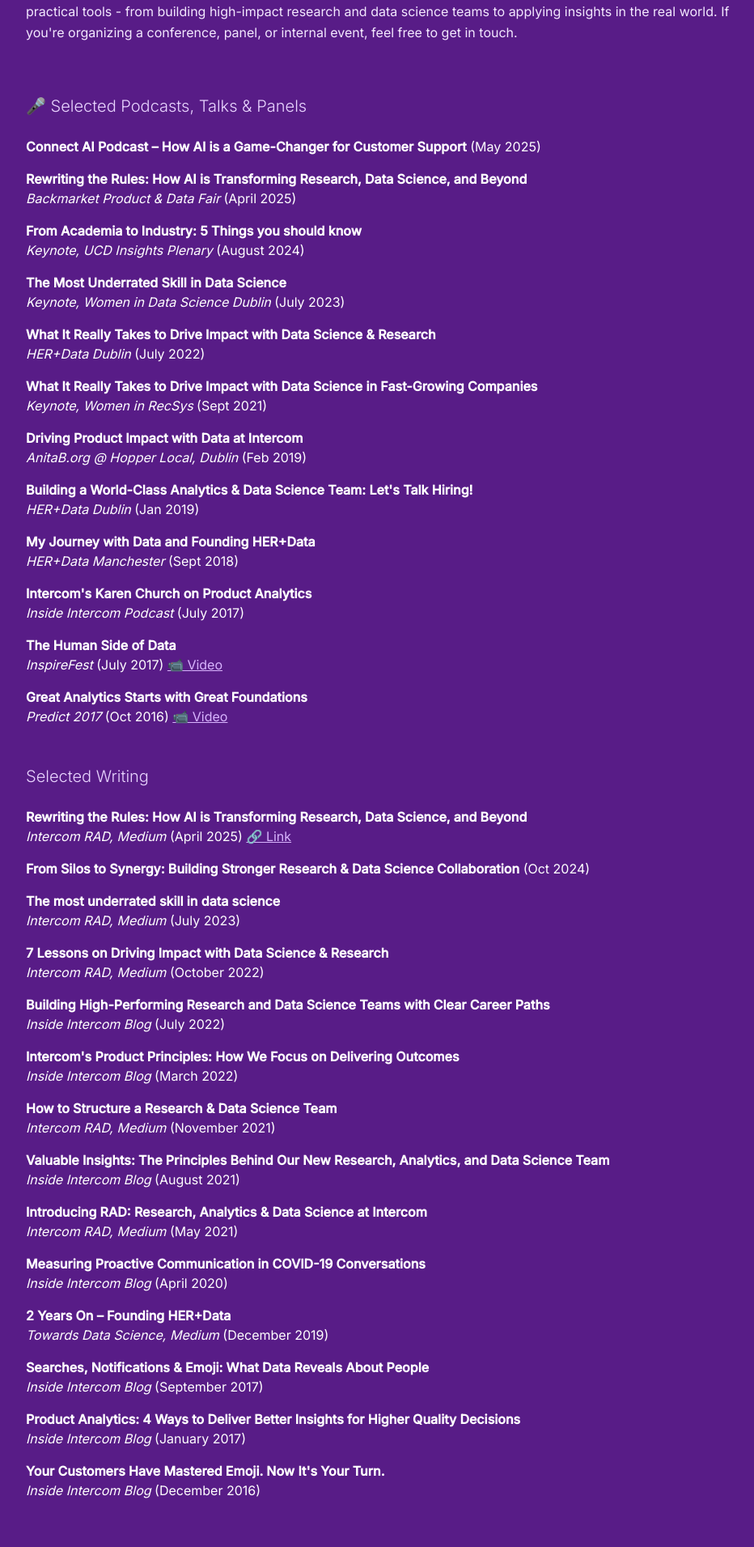
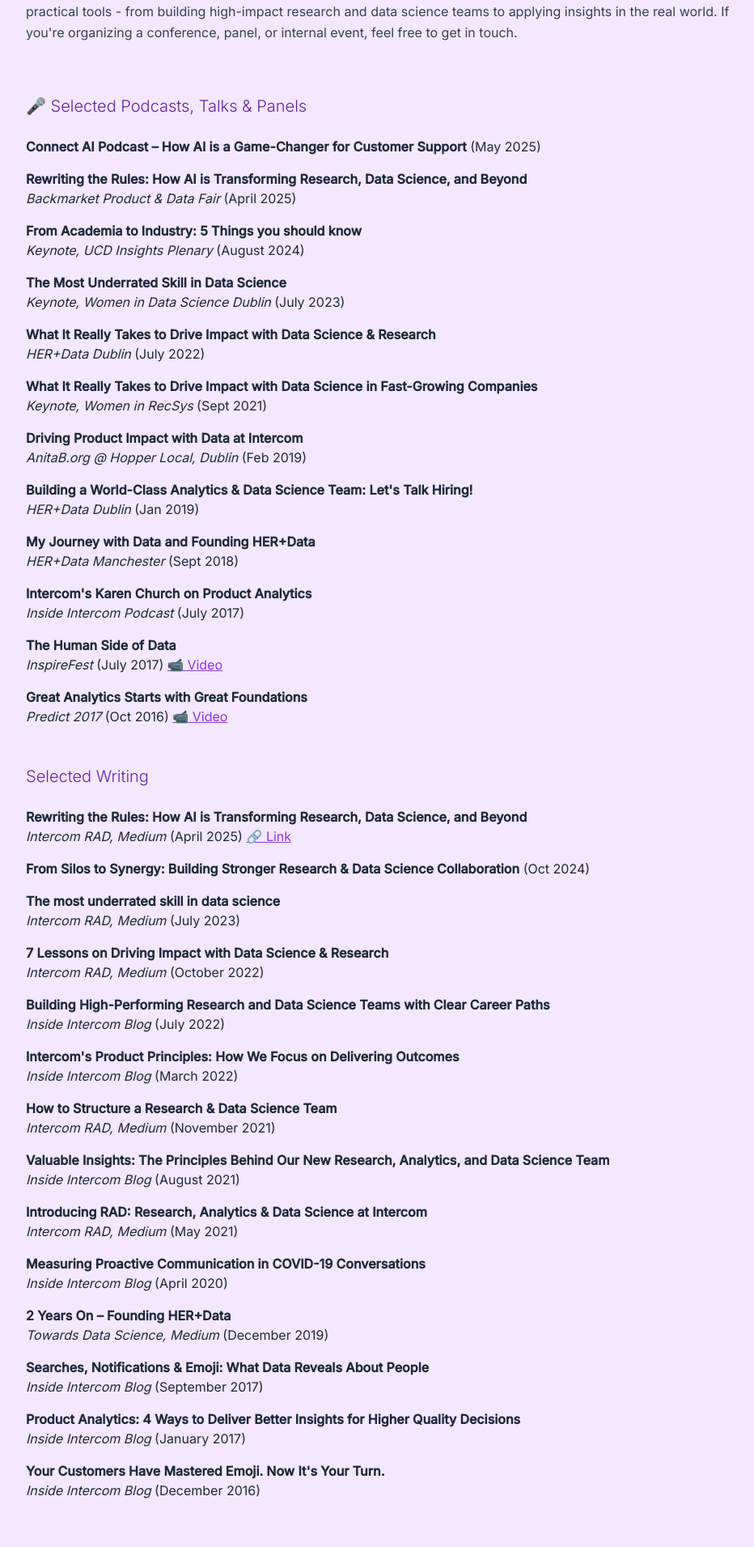
Before and after one commit to kchurch-maker/church-inspired-site-kit, a React (Vite) app: page / in a window 1280 px wide. Shown: the part 1929-3840 px from the top of the page at 81% size, without its empty margins (160-1092 px from the left). Built offline with nearby package versions, Linux system fonts and the light colour scheme.

Commit message:
feat: Use lighter purple in WritingSpeaking
Adjusted the background color and text colors in the WritingSpeaking section to use a lighter shade of purple, as requested.

```diff
--- a/src/components/WritingSpeaking.tsx
+++ b/src/components/WritingSpeaking.tsx
@@ -3,14 +3,14 @@ import React from 'react';
 
 const WritingSpeaking = () => {
   return (
-    <section id="writing-speaking" className="py-24 px-6 lg:px-8 bg-purple-900 text-white">
+    <section id="writing-speaking" className="py-24 px-6 lg:px-8 bg-purple-100 text-slate-800">
       <div className="max-w-4xl mx-auto">
-        <h2 className="text-3xl md:text-4xl font-light text-white mb-16 text-center">
+        <h2 className="text-3xl md:text-4xl font-light text-slate-800 mb-16 text-center">
           Writing & Speaking
         </h2>
 
         {/* Overview */}
-        <div className="mb-16 text-purple-100 leading-relaxed">
+        <div className="mb-16 text-slate-700 leading-relaxed">
           <p className="mb-4">
             I speak and write about leadership, research, data science and product innovation - with a growing focus on how AI is reshaping the way we work, build, and serve customers. My recent talks and writing explore what it means to lead AI-forward teams, how AI is blurring the lines between disciplines, and the evolving role of data and research in driving decisions across fast-moving organizations.
           </p>
@@ -21,85 +21,85 @@ const WritingSpeaking = () => {
 
         {/* Selected Podcasts, Talks & Panels */}
         <div className="mb-12">
-          <h3 className="text-xl font-light text-purple-200 mb-6">🎤 Selected Podcasts, Talks & Panels</h3>
+          <h3 className="text-xl font-light text-purple-800 mb-6">🎤 Selected Podcasts, Talks & Panels</h3>
           <div className="space-y-4">
            <div>
-              <p className="text-white">
+              <p className="text-slate-800">
                 <strong>Connect AI Podcast – How AI is a Game-Changer for Customer Support</strong> (May 2025)
               </p>
             </div>
             <div>
-              <p className="text-white">
+              <p className="text-slate-800">
                 <strong>Rewriting the Rules: How AI is Transforming Research, Data Science, and Beyond</strong><br />
                 <em>Backmarket Product & Data Fair</em> (April 2025)
               </p>
             </div>
             <div>
-              <p className="text-white">
+              <p className="text-slate-800">
                 <strong>From Academia to Industry: 5 Things you should know</strong><br />
                 <em>Keynote, UCD Insights Plenary</em> (August 2024)
               </p>
             </div>
 
             <div>
-              <p className="text-white">
+              <p className="text-slate-800">
                 <strong>The Most Underrated Skill in Data Science</strong><br />
                 <em>Keynote, Women in Data Science Dublin</em> (July 2023)
               </p>
             </div>
 
             <div>
-              <p className="text-white">
+              <p className="text-slate-800">
                 <strong>What It Really Takes to Drive Impact with Data Science & Research</strong><br />
                 <em>HER+Data Dublin</em> (July 2022)
               </p>
             </div>
 
             <div>
-              <p className="text-white">
+              <p className="text-slate-800">
                 <strong>What It Really Takes to Drive Impact with Data Science in Fast-Growing Companies</strong><br />
                 <em>Keynote, Women in RecSys</em> (Sept 2021)
               </p>
             </div>
 
             <div>
-              <p className="text-white">
+              <p className="text-slate-800">
                 <strong>Driving Product Impact with Data at Intercom</strong><br />
                 <em>AnitaB.org @ Hopper Local, Dublin</em> (Feb 2019)
               </p>
             </div>
 
             <div>
-              <p className="text-white">
+              <p className="text-slate-800">
                 <strong>Building a World-Class Analytics & Data Science Team: Let's Talk Hiring!</strong><br />
                 <em>HER+Data Dublin</em> (Jan 2019)
               </p>
             </div>
 
             <div>
-              <p className="text-white">
+              <p className="text-slate-800">
                 <strong>My Journey with Data and Founding HER+Data</strong><br />
                 <em>HER+Data Manchester</em> (Sept 2018)
               </p>
             </div>
 
             <div>
-              <p className="text-white">
+              <p className="text-slate-800">
                 <strong>Intercom's Karen Church on Product Analytics</strong><br />
                 <em>Inside Intercom Podcast</em> (July 2017)
               </p>
             </div>
             <div>
-              <p className="text-white">
+              <p className="text-slate-800">
                 <strong>The Human Side of Data</strong><br />
-                <em>InspireFest</em> (July 2017) <a href="#" className="text-purple-300 hover:text-purple-100 underline">📹 Video</a>
+                <em>InspireFest</em> (July 2017) <a href="#" className="text-purple-600 hover:text-purple-800 underline">📹 Video</a>
               </p>
             </div>
 
             <div>
-              <p className="text-white">
+              <p className="text-slate-800">
                 <strong>Great Analytics Starts with Great Foundations</strong><br />
-                <em>Predict 2017</em> (Oct 2016) <a href="#" className="text-purple-300 hover:text-purple-100 underline">📹 Video</a>
+                <em>Predict 2017</em> (Oct 2016) <a href="#" className="text-purple-600 hover:text-purple-800 underline">📹 Video</a>
               </p>
             </div>
           </div>
@@ -107,100 +107,100 @@ const WritingSpeaking = () => {
 
         {/* Selected Writing */}
         <div>
-          <h3 className="text-xl font-light text-purple-200 mb-6">Selected Writing</h3>
+          <h3 className="text-xl font-light text-purple-800 mb-6">Selected Writing</h3>
           <div className="space-y-4">
             <div>
-              <p className="text-white">
+              <p className="text-slate-800">
                 <strong>Rewriting the Rules: How AI is Transforming Research, Data Science, and Beyond</strong>
-                <br/> <em>Intercom RAD, Medium</em> (April 2025) <a href="https://medium.com/intercom-rad/rewriting-the-rules-how-ai-is-transforming-research-data-science-and-beyond-f1ecc579ffa7" className="text-purple-300 hover:text-purple-100 underline"> 🔗 Link</a>
+                <br/> <em>Intercom RAD, Medium</em> (April 2025) <a href="https://medium.com/intercom-rad/rewriting-the-rules-how-ai-is-transforming-research-data-science-and-beyond-f1ecc579ffa7" className="text-purple-600 hover:text-purple-800 underline"> 🔗 Link</a>
               </p>
             </div>
 
             <div>
-              <p className="text-white">
+              <p className="text-slate-800">
                 <strong>From Silos to Synergy: Building Stronger Research & Data Science Collaboration</strong> (Oct 2024)
               </p>
             </div>
 
             <div>
-              <p className="text-white">
+              <p className="text-slate-800">
                 <strong>The most underrated skill in data science</strong><br />
                 <em>Intercom RAD, Medium</em> (July 2023)
               </p>
             </div>
 
             <div>
-              <p className="text-white">
+              <p className="text-slate-800">
                 <strong>7 Lessons on Driving Impact with Data Science & Research</strong><br />
                 <em>Intercom RAD, Medium</em> (October 2022)
               </p>
             </div>
 
             <div>
-              <p className="text-white">
+              <p className="text-slate-800">
                 <strong>Building High-Performing Research and Data Science Teams with Clear Career Paths</strong><br />
                 <em>Inside Intercom Blog</em> (July 2022)
               </p>
             </div>
 
             <div>
-              <p className="text-white">
+              <p className="text-slate-800">
                 <strong>Intercom's Product Principles: How We Focus on Delivering Outcomes</strong><br />
                 <em>Inside Intercom Blog</em> (March 2022)
               </p>
             </div>
 
             <div>
-              <p className="text-white">
+              <p className="text-slate-800">
                 <strong>How to Structure a Research & Data Science Team</strong><br />
                 <em>Intercom RAD, Medium</em> (November 2021)
               </p>
             </div>
 
             <div>
-              <p className="text-white">
+              <p className="text-slate-800">
                 <strong>Valuable Insights: The Principles Behind Our New Research, Analytics, and Data Science Team</strong><br />
                 <em>Inside Intercom Blog</em> (August 2021)
               </p>
             </div>
 
             <div>
-              <p className="text-white">
+              <p className="text-slate-800">
                 <strong>Introducing RAD: Research, Analytics & Data Science at Intercom</strong><br />
                 <em>Intercom RAD, Medium</em> (May 2021)
               </p>
             </div>
 
             <div>
-              <p className="text-white">
+              <p className="text-slate-800">
                 <strong>Measuring Proactive Communication in COVID-19 Conversations</strong><br />
                 <em>Inside Intercom Blog</em> (April 2020)
               </p>
             </div>
 
             <div>
-              <p className="text-white">
+              <p className="text-slate-800">
                 <strong>2 Years On – Founding HER+Data</strong><br />
                 <em>Towards Data Science, Medium</em> (December 2019)
               </p>
             </div>
 
             <div>
-              <p className="text-white">
+              <p className="text-slate-800">
                 <strong>Searches, Notifications & Emoji: What Data Reveals About People</strong><br />
                 <em>Inside Intercom Blog</em> (September 2017)
               </p>
             </div>
 
             <div>
-              <p className="text-white">
+              <p className="text-slate-800">
                 <strong>Product Analytics: 4 Ways to Deliver Better Insights for Higher Quality Decisions</strong><br />
                 <em>Inside Intercom Blog</em> (January 2017)
               </p>
             </div>
 
             <div>
-              <p className="text-white">
+              <p className="text-slate-800">
                 <strong>Your Customers Have Mastered Emoji. Now It's Your Turn.</strong><br />
                 <em>Inside Intercom Blog</em> (December 2016)
               </p>
```
